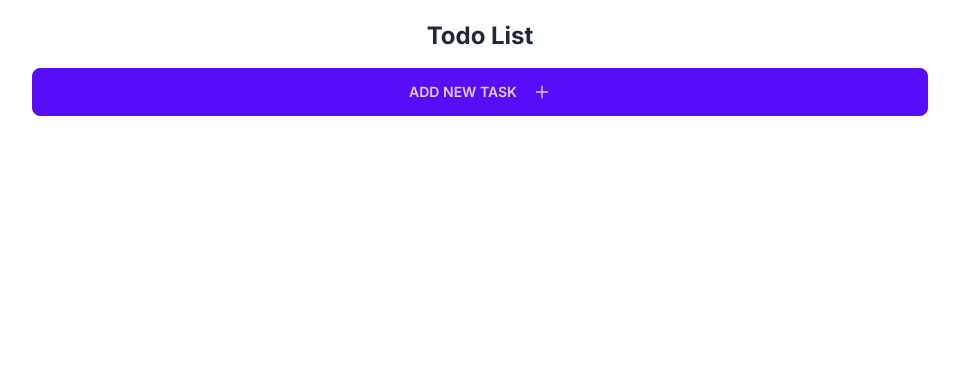
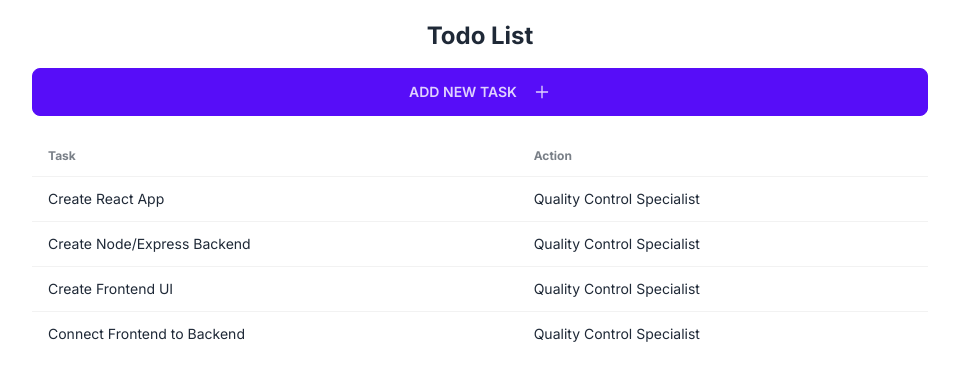
Before and after one commit to ewilkinsiii/nextjs-todo, a Next.js app: page / in a window 1280 px wide. Shown: the top 380 px of the page, without its empty margins (160-1119 px from the left). Built offline with nearby package versions, Linux system fonts and the light colour scheme; data requests are answered from the project's data file.

Commit message:
added tasklist

```diff
--- /dev/null
+++ b/api.ts
@@ -0,0 +1,7 @@
+const baseUrl = "http://localhost:3001";
+
+export const getAllTodos = async (): Promise<ITask[]> => {
+  const res = await fetch(`${baseUrl}/tasks`);
+  const todos = await res.json();
+  return todos;
+};
--- /dev/null
+++ b/app/components/Task.tsx
@@ -0,0 +1,15 @@
+import { ITask } from "@/types/task";
+
+interface TaskProps {
+  task: ITask;
+}
+const Task: React.FC<TaskProps> = ({ task }) => {
+  return (
+    <tr key={task.id}>
+      <td>{task.text}</td>
+      <td>Quality Control Specialist</td>
+    </tr>
+  );
+};
+
+export default Task;
--- /dev/null
+++ b/app/components/TodoList.tsx
@@ -0,0 +1,28 @@
+import { ITask } from "@/types/task";
+import Task from "./Task";
+
+interface TodoListProps {
+  tasks: ITask[];
+}
+
+const TodoList: React.FC<TodoListProps> = ({ tasks }) => {
+  return (
+    <div className="overflow-x-auto">
+      <table className="table">
+        <thead>
+          <tr>
+            <th>Task</th>
+            <th>Action</th>
+          </tr>
+        </thead>
+        <tbody>
+          {tasks.map((task) => (
+            <Task key={task.id} task={task} />
+          ))}
+        </tbody>
+      </table>
+    </div>
+  );
+};
+
+export default TodoList;
--- a/app/page.tsx
+++ b/app/page.tsx
@@ -1,11 +1,18 @@
+import { getAllTodos } from "@/api";
 import AddTask from "./components/AddTask";
-export default function Home() {
+import TodoList from "./components/TodoList";
+
+export default async function Home() {
+  const tasks = await getAllTodos();
+  console.log(tasks);
+
   return (
     <main className="max-w-4xl mx-auto mt-4">
       <div className="flex flex-col gap-4 my-5 text-center">
         <h1 className="text-2xl font-bold">Todo List</h1>
         <AddTask />
       </div>
+      <TodoList tasks={tasks} />
     </main>
   );
 }
--- /dev/null
+++ b/data/todos.json
@@ -0,0 +1,20 @@
+{
+  "tasks": [
+    {
+      "id": 1,
+      "text": "Create React App"
+    },
+    {
+      "id": 2,
+      "text": "Create Node/Express Backend"
+    },
+    {
+      "id": 3,
+      "text": "Create Frontend UI"
+    },
+    {
+      "id": 4,
+      "text": "Connect Frontend to Backend"
+    }
+  ]
+}
--- /dev/null
+++ b/types/task.ts
@@ -0,0 +1,4 @@
+export interface ITask {
+  id: string;
+  text: string;
+}
```
Also changed, not shown: package.json (+5 -2 lines), 1 other file (tests, documents, lock files or other folders).
